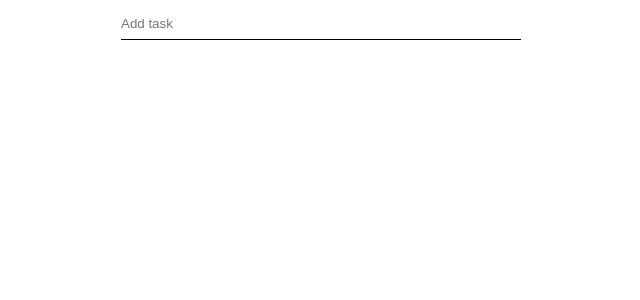
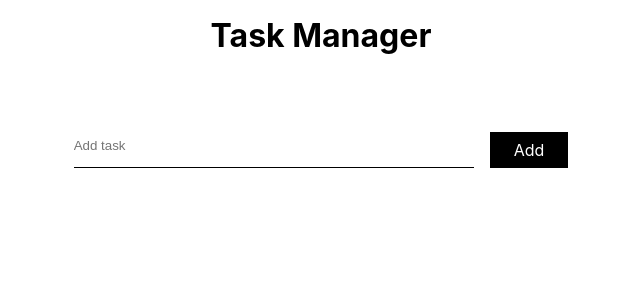
Before and after one commit to benjamindaniels21/CWC-BenDaniels, a React (Create React App) app in the folder frontend/: page / in a window 1280 px wide. Shown: the top 300 px of the page, without its empty margins (319-959 px from the left). Built offline with nearby package versions, Linux system fonts and the light colour scheme.

Commit message:
setting up frontend ui

```diff
--- a/frontend/src/App.tsx
+++ b/frontend/src/App.tsx
@@ -1,8 +1,15 @@
 import { useEffect, useState } from 'react';
 import axios from 'axios';
+import Header from './components/Header';
+import { addToDo, getAllToDo, updateToDo } from "./utils/HandleApi";
+
+
 function App() {
+  const [toDo, setToDo] = useState([]);
   const [message, setMessage] = useState('');
   const [text, setText] = useState('')
+  const [isUpdating, setIsUpdating] = useState(false);
+
 
   useEffect(() => {
     axios.get('http://localhost:3000')
@@ -17,9 +24,20 @@ function App() {
 
   return (
     <div className='App'>
+      <Header />
       <div className="container">
         <div className="top">
-        <input type="text" placeholder='Add task' value={text} onChange={(e) => setText(e.target.value)}/>
+          <input type="text" placeholder='Add task' value={text} onChange={(e) => setText(e.target.value)}/>
+             <div
+            className="add"
+            onClick={
+              isUpdating
+                ? () => updateToDo()
+                : () => addToDo(text, setText, setToDo)
+            }
+          >
+            {isUpdating ? "Update" : "Add"}
+          </div>
         </div>
       </div>
     </div>
--- /dev/null
+++ b/frontend/src/components/Header.css
@@ -0,0 +1,4 @@
+.header {
+  height: 100px;
+
+}
--- a/frontend/src/components/Header.tsx
+++ b/frontend/src/components/Header.tsx
@@ -1,7 +1,10 @@
+import "./Header.css"
 
 const Header = () => {
   return (
-    <div>Header</div>
+    <div className="header">
+      <h1>Task Manager</h1>
+    </div>
   )
 }
 
--- /dev/null
+++ b/frontend/src/utils/HandleApi.js
@@ -0,0 +1,33 @@
+import axios from "axios";
+
+const baseUrl = "http://localhost:5000";
+
+const getAllToDo = (setToDo) => {
+  axios.get(baseUrl).then((res) => {
+    console.log("data...", res.data);
+    setToDo(res.data);
+  });
+};
+
+const addToDo = (text, setText, setToDo) => {
+  axios.post(`${baseUrl}/save`, { text }).then((data) => {
+    console.log(data);
+    setText("");
+    getAllToDo(setToDo);
+  });
+};
+
+const updateToDo = (toDoId, text, setToDo, setText, setIsUpdating) => {
+  axios
+    .post(`${baseUrl}/update`, { _id: toDoId, text })
+    .then((data) => {
+      setText("");
+      setIsUpdating(false);
+      getAllToDo(setToDo);
+    })
+    .catch((err) => {
+      console.log(err);
+    });
+};
+
+export { getAllToDo, addToDo, updateToDo };
```
